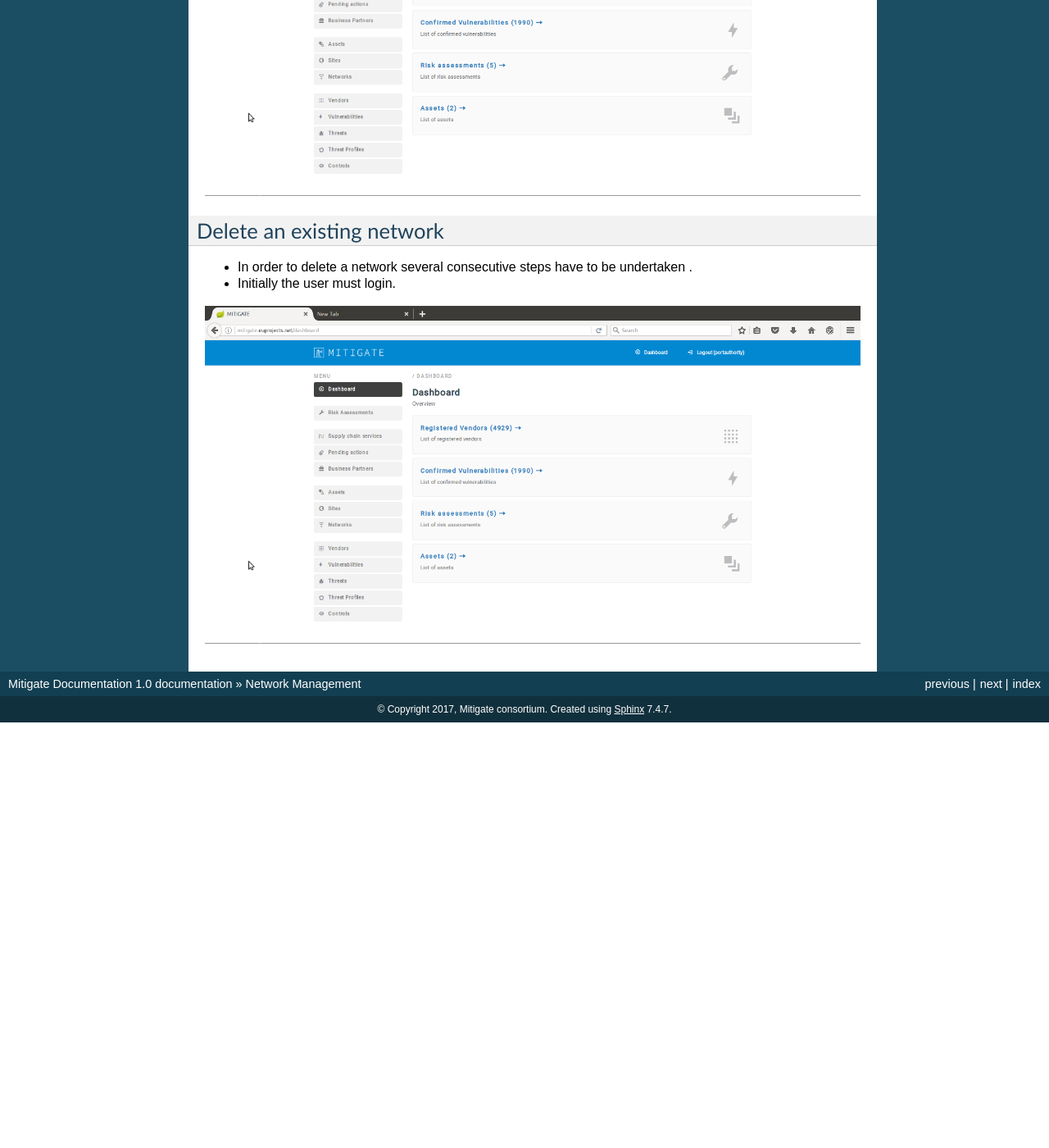
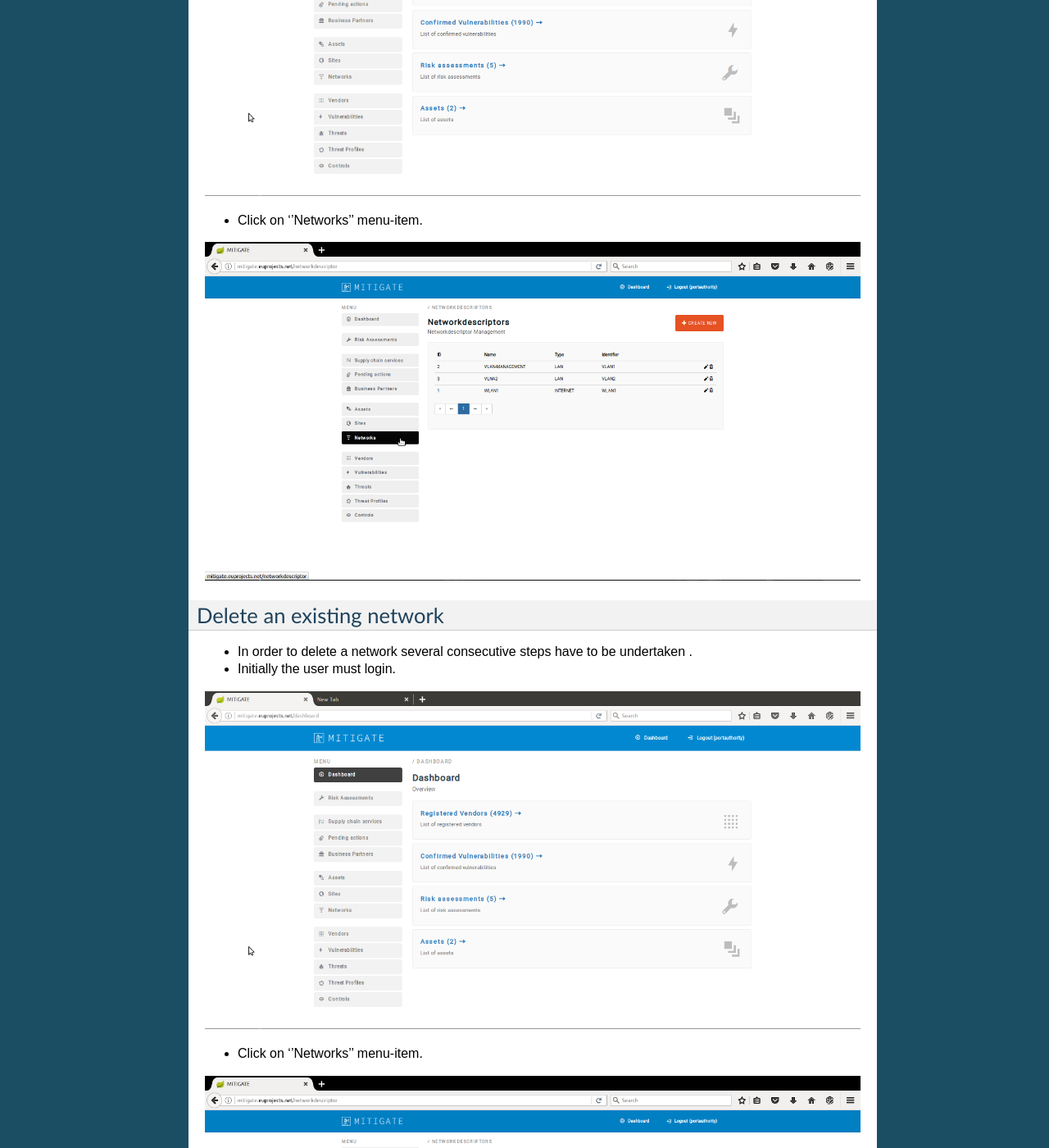
Before and after one commit to singularlogic/mitigate-documentation, a Sphinx documentation site: the page built from docs/p_network.rst, in a window 1280 px wide and 1400 px high, scrolled down 2803 px. Shown: the whole window at 82% size. Built offline with Sphinx 7.4.7, drawn with Linux system fonts in a browser that asks for light colours; before the commit the page ends 3684 px from its top, so only the background shows below that.

Commit message:
Update p_network.rst

```diff
--- a/docs/p_network.rst
+++ b/docs/p_network.rst
@@ -39,6 +39,10 @@ Edit a network
 
 .. image:: assets/Log_4.png
 
+- Click on ‘’Networks’’ menu-item.
+
+.. image:: assets/cn.png
+
 
 Delete an existing network
 ----------------
@@ -48,3 +52,7 @@ Delete an existing network
 - Initially the user must login.
 
 .. image:: assets/Log_4.png
+
+- Click on ‘’Networks’’ menu-item.
+
+.. image:: assets/cn.png
```
